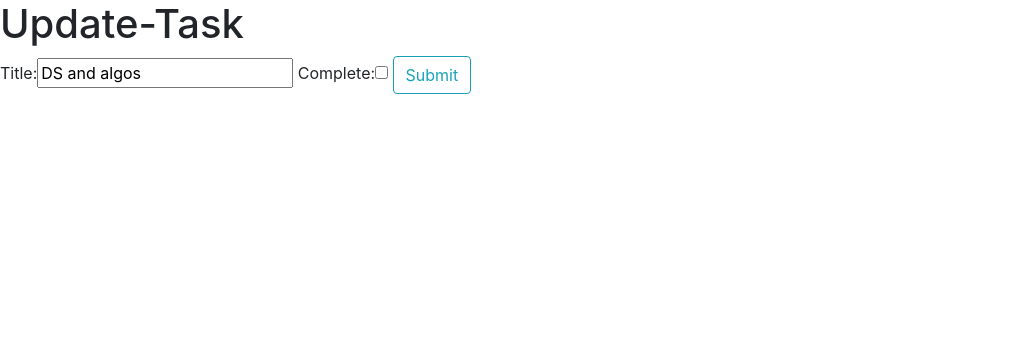
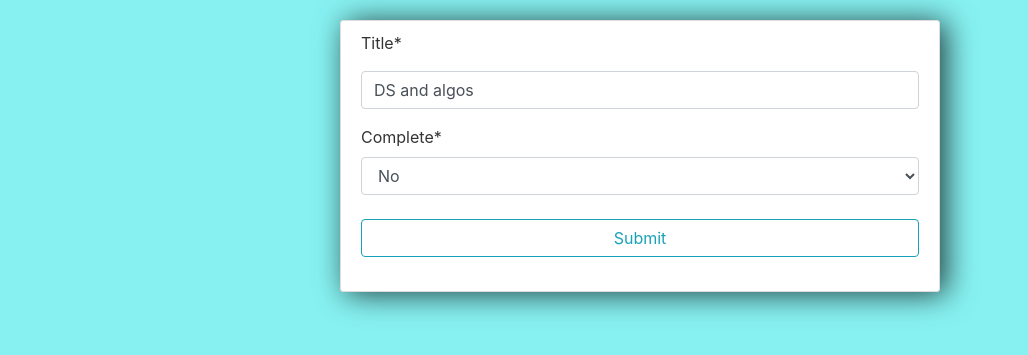
Before and after one commit to Ardhendu-init/To-do, a Django app: page /update/1/ in a window 1280 px wide. Shown: the top 355 px of the page, without its empty margins (0-1028 px from the left). Run offline with Django 3.2, Linux system fonts and the light colour scheme; data comes from the database, SQL or seed files in the repository; both versions use the stored data as it was after the commit; some libraries are stand-ins or nearby versions.

Commit message:
More styling added

```diff
--- a/myproject/settings.py
+++ b/myproject/settings.py
@@ -39,7 +39,8 @@ INSTALLED_APPS = [
     'django.contrib.messages',
     'django.contrib.staticfiles',
     'todo',
-    'rest_framework',
+    'crispy_forms'
+
 ]
 
 MIDDLEWARE = [
@@ -121,4 +122,4 @@ USE_TZ = True
 # https://docs.djangoproject.com/en/3.1/howto/static-files/
 
 STATIC_URL = '/static/'
-STATIC_ROOT = os.path.join(BASE_DIR,'static')
+CRISPY_TEMPLATE_PACK ='bootstrap4'
--- a/todo/forms.py
+++ b/todo/forms.py
@@ -3,6 +3,10 @@ from django.forms import ModelForm
 from .models import Task
 
 class TaskForm(forms.ModelForm):
+    title = forms.CharField(widget=forms.TextInput(attrs={'placeholder':'Add new task ...'}))
+    TRUE_FALSE_CHOICES = ((True, 'Yes'),(False, 'No'))
+    complete= forms.ChoiceField(choices = TRUE_FALSE_CHOICES, label="Complete",
+                              initial='', widget=forms.Select(), required=True)
 
     class Meta:
         model = Task
--- a/todo/templates/todo/base.html
+++ b/todo/templates/todo/base.html
@@ -1,10 +1,11 @@
+{% load static %}
 <!DOCTYPE html>
 <html lang="en">
 <head>
     <meta charset="UTF-8">
     <meta name="viewport" content="width=device-width, initial-scale=1.0">
     <link rel="stylesheet" href="https://maxcdn.bootstrapcdn.com/bootstrap/4.0.0/css/bootstrap.min.css" integrity="sha384-Gn5384xqQ1aoWXA+058RXPxPg6fy4IWvTNh0E263XmFcJlSAwiGgFAW/dAiS6JXm" crossorigin="anonymous">
-
+    <link rel="stylesheet" href="{% static 'todo/main.css'%}">
     {% if title %}
     <title> To-Do - {{title}}</title>
     {% else %}
--- a/todo/templates/todo/delete.html
+++ b/todo/templates/todo/delete.html
@@ -1,6 +1,6 @@
 {% extends  "todo/base.html "%}
     {% block content%}
-        <div class="content-section">
+        <div class="content-section center-column" >
             <form method="POST">
                 {% csrf_token%}
                 <fieldset class="form-group">
--- a/todo/templates/todo/list.html
+++ b/todo/templates/todo/list.html
@@ -1,14 +1,13 @@
+<div class="center-column">
     {% extends "todo/base.html" %}
         {% block content %}
-            <h1>To-Do</h1>
             <form method="POST" action="/">
                 {% csrf_token %}
                 {{form.title}}
                 <input class="btn btn-outline-info" type="submit"  name ='Create a task'>
             </form>
-
             {% for task in tasks %}
-        <div>
+                <div class="item-row">
                     <a class="btn btn-outline-info" href="{% url 'update-task' task.id %}"> Update </a>
                     <a class="btn btn-outline-danger" href="{% url 'delete-task' task.id %}"> Delete </a>
                     {% if task.complete == True %}
@@ -20,3 +19,4 @@
             {% endfor %}
 
         {% endblock %}
+</div>
--- a/todo/templates/todo/update.html
+++ b/todo/templates/todo/update.html
@@ -1,9 +1,11 @@
+<div class="center-column content-section" >
     {% extends "todo/base.html" %}
+    {% load crispy_forms_tags %}
         {%block content %}
-        <h1>Update-Task</h1>
-        <form action="" method="POST">
+            <form method="POST">
                 {% csrf_token %}
-            {{ form }}
+                {{ form|crispy }}
                 <input class="btn btn-outline-info" type="submit" name ="Update_Task ">
             </form>
         {% endblock %}
+</div>
```
Also changed, not shown: db.sqlite3. Lines whose indentation alone changed are shown as unchanged.
